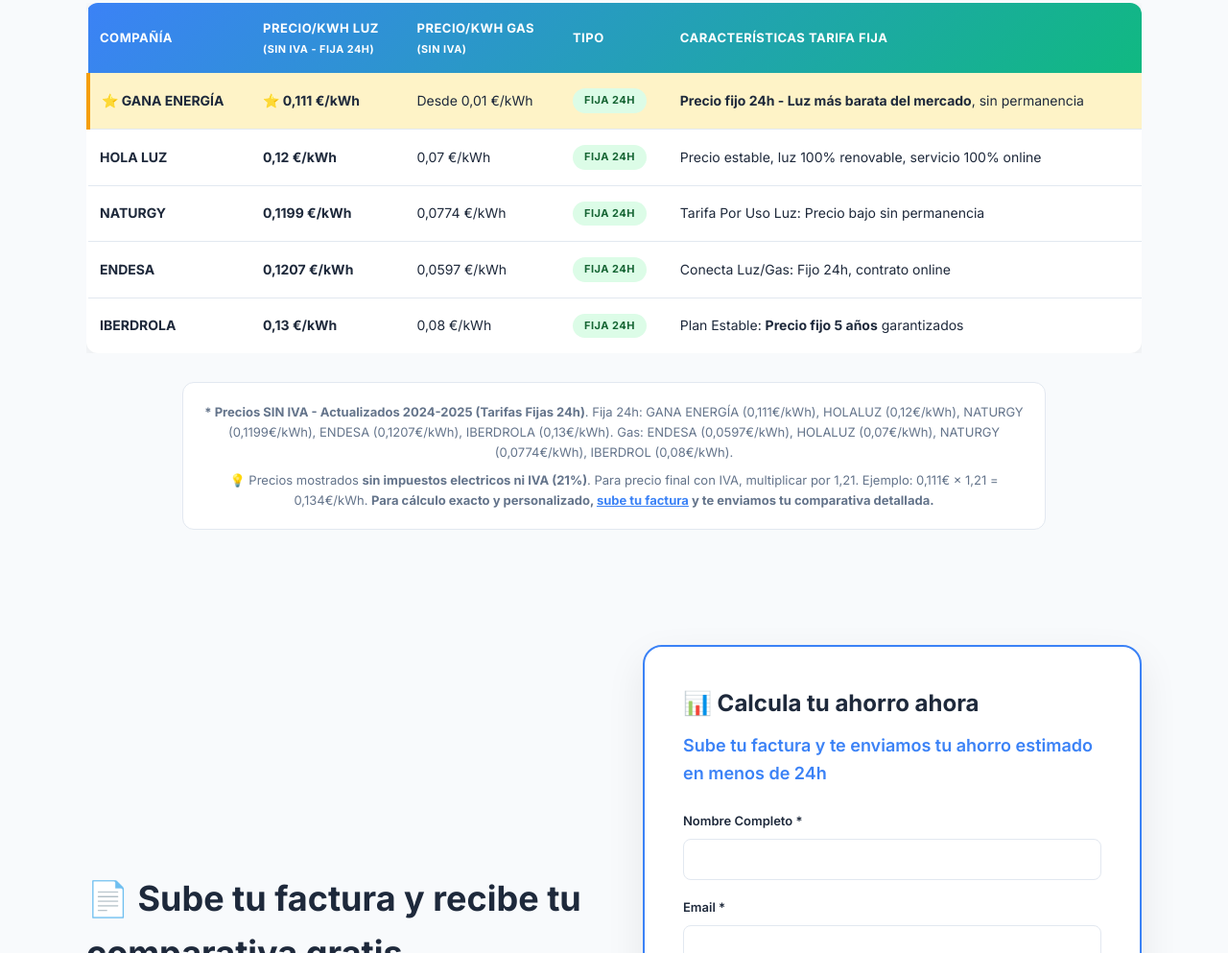
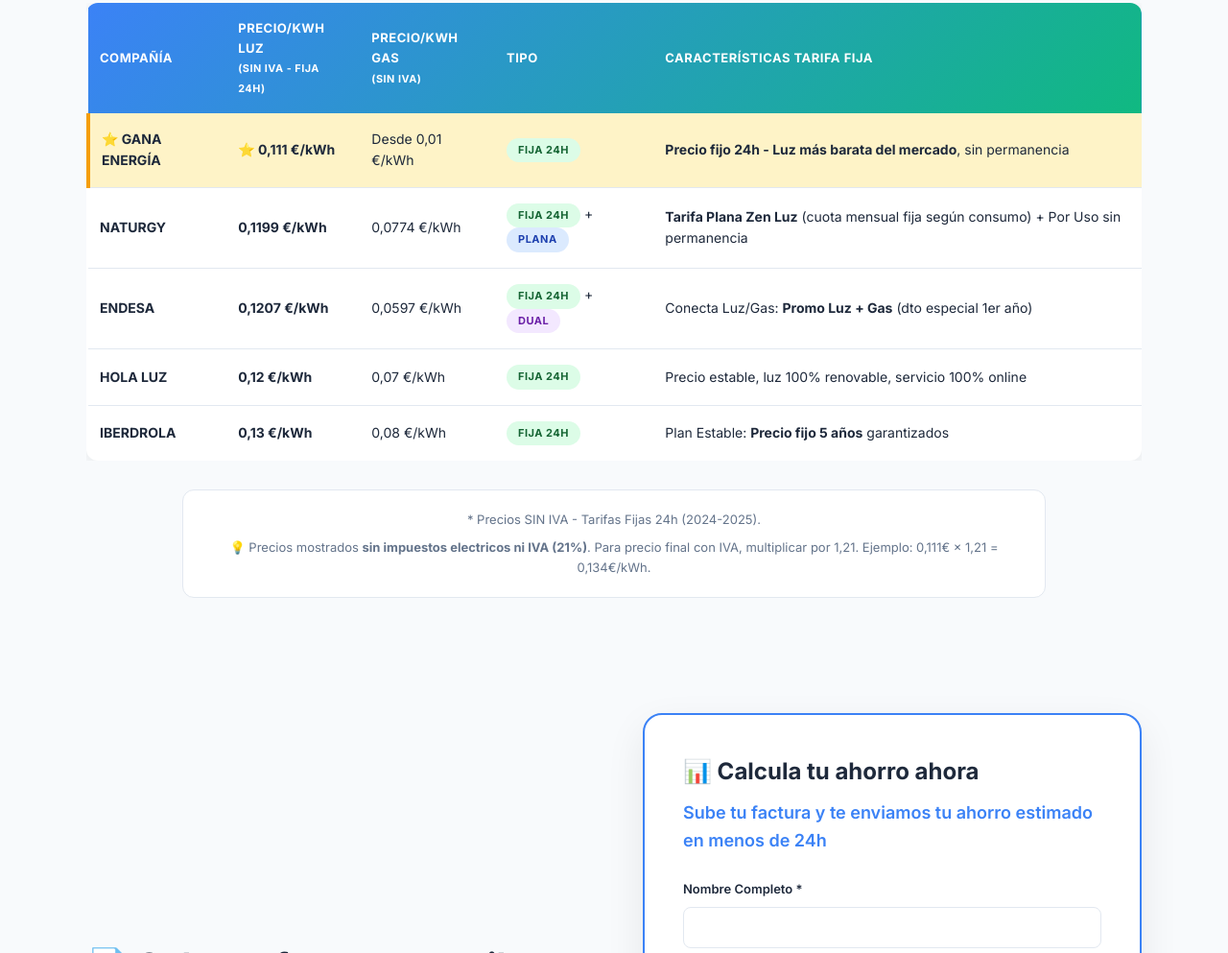
Before and after one commit to holacasuenergia-sketch/holacasuenergia-sketch, a plain HTML site: page index.html in a window 1280 px wide. Shown: the part 3093-4086 px from the top of the page at 96% size. Drawn offline with Linux system fonts and the light colour scheme.

Commit message:
Fix: Disclaimer simplificado + Reordenamiento + Naturgy Plana + Endesa Dual
CAMBIOS IMPLEMENTADOS:

1. DISCLAIMER SIMPLIFICADO:
- REMOVED: Lista completa de precios en primer párrafo
- REMOVED: 'Para cálculo exacto y personalizado, sube tu factura'
- REMAINED:
  * '* Precios SIN IVA - Tarifas Fijas 24h (2024-2025)'
  * Formula IVA: × 1,21
  * Ejemplo: 0,111€ × 1,21 = 0,134€/kWh

2. REORDENAMIENTO (según usuario):

NUEVO ORDEN:
1. ⭐ GANA ENERGÍA: 0,111 €/kWh (luz más barata del mercado)
2. NATURGY: 0,1199 €/kWh (SUBIR - tarifa plana importante)
3. ENDESA: 0,1207 €/kWh (Promo Luz + Gas)
4. HOLA LUZ: 0,12 €/kWh (BAJAR)
5. IBERDROLA: 0,13 €/kWh

ORDEN ANTERIOR:
1. ⭐ GANA ENERGÍA
2. HOLA LUZ
3. NATURGY
4. ENDESA
5. IBERDROLA

3. NATURGY - TARIFA PLANA:
- Añadido tag: 'Plana' (azul)
- Características: 'Tarifa Plana Zen Luz (cuota mensual fija según consumo) + Por Uso sin permanencia'
- Rationale: Tarifa plana le importa mucha gente

4. ENDESA - PROMO LUZ+GAS:
- Añadido tag: 'DUAL' (púrpura)
- Características: 'Promo Luz + Gas (dto especial 1er año)'
- Rationale: Endesa tiene promoción específica para clientes luz + gas

5. CSS TAGS RESTAURADAS:
- .tag-fixed: Verde (Fija 24h)
- .tag-index: Azul (Plana)
- .tag-mixed: Púrpura (DUAL)

CARACTERÍSTICAS ACTUALIZADAS:

GANA ENERGÍA ⭐:
- 'Precio fijo 24h - Luz más barata del mercado, sin permanencia'

NATURGY:
- 'Tarifa Plana Zen Luz (cuota mensual fija según consumo) + Por Uso sin permanencia'
- Tags: Fija 24h + Plana

ENDESA:
- 'Conecta Luz/Gas: Promo Luz + Gas (dto especial 1er año)'
- Tags: Fija 24h + DUAL

HOLA LUZ:
- 'Precio estable, luz 100% renovable, servicio 100% online'
- Tags: Fija 24h

IBERDROLA:
- 'Plan Estable: Precio fijo 5 años garantizados'
- Tags: Fija 24h

RESULT:
- Disclaimer simplificado (menos texto, más limpio)
- Naturgy subida (más prominence)
- HOLA LUZ bajada
- Endesa destacada con promo Dual
- Tarifa Plana Naturgy mencionada
- Diversidad de offerte (Fija, Plana, DUAL)

READY PARA USER VERIFICACIÓN

```diff
--- a/index.html
+++ b/index.html
@@ -919,6 +919,16 @@
         .tag-fixed {
             background: #DCFCE7;
             color: #166534;
+        }
+
+        .tag-index {
+            background: #DBEAFE;
+            color: #1E40AF;
+        }
+
+        .tag-mixed {
+            background: #F3E8FF;
+            color: #6B21A8;
         }
 
         .tariffs-info {
@@ -1526,25 +1536,25 @@
                             <td><strong>Precio fijo 24h - Luz más barata del mercado</strong>, sin permanencia</td>
                         </tr>
                         <tr>
+                            <td><strong>NATURGY</strong></td>
+                            <td><strong>0,1199 €/kWh</strong></td>
+                            <td>0,0774 €/kWh</td>
+                            <td><span class="tag tag-fixed">Fija 24h</span> + <span class="tag tag-index">Plana</span></td>
+                            <td><strong>Tarifa Plana Zen Luz</strong> (cuota mensual fija según consumo) + Por Uso sin permanencia</td>
+                        </tr>
+                        <tr>
+                            <td><strong>ENDESA</strong></td>
+                            <td><strong>0,1207 €/kWh</strong></td>
+                            <td>0,0597 €/kWh</td>
+                            <td><span class="tag tag-fixed">Fija 24h</span> + <span class="tag tag-mixed">DUAL</span></td>
+                            <td>Conecta Luz/Gas: <strong>Promo Luz + Gas</strong> (dto especial 1er año)</td>
+                        </tr>
+                        <tr>
                             <td><strong>HOLA LUZ</strong></td>
                             <td><strong>0,12 €/kWh</strong></td>
                             <td>0,07 €/kWh</td>
                             <td><span class="tag tag-fixed">Fija 24h</span></td>
                             <td>Precio estable, luz 100% renovable, servicio 100% online</td>
-                        </tr>
-                        <tr>
-                            <td><strong>NATURGY</strong></td>
-                            <td><strong>0,1199 €/kWh</strong></td>
-                            <td>0,0774 €/kWh</td>
-                            <td><span class="tag tag-fixed">Fija 24h</span></td>
-                            <td>Tarifa Por Uso Luz: Precio bajo sin permanencia</td>
-                        </tr>
-                        <tr>
-                            <td><strong>ENDESA</strong></td>
-                            <td><strong>0,1207 €/kWh</strong></td>
-                            <td>0,0597 €/kWh</td>
-                            <td><span class="tag tag-fixed">Fija 24h</span></td>
-                            <td>Conecta Luz/Gas: Fijo 24h, contrato online</td>
                         </tr>
                         <tr>
                             <td><strong>IBERDROLA</strong></td>
@@ -1557,8 +1567,8 @@
                 </table>
             </div>
             <div class="tariffs-info">
-                <p><strong>* Precios SIN IVA - Actualizados 2024-2025 (Tarifas Fijas 24h)</strong>. Fija 24h: GANA ENERGÍA (0,111€/kWh), HOLALUZ (0,12€/kWh), NATURGY (0,1199€/kWh), ENDESA (0,1207€/kWh), IBERDROLA (0,13€/kWh). Gas: ENDESA (0,0597€/kWh), HOLALUZ (0,07€/kWh), NATURGY (0,0774€/kWh), IBERDROL (0,08€/kWh).</p>
-                <p>💡 Precios mostrados <strong>sin impuestos electricos ni IVA (21%)</strong>. Para precio final con IVA, multiplicar por 1,21. Ejemplo: 0,111€ × 1,21 = 0,134€/kWh. <strong>Para cálculo exacto y personalizado, <a href="#contacto" style="color: #3B82F6;">sube tu factura</a> y te enviamos tu comparativa detallada.</strong></p>
+                <p>* Precios SIN IVA - Tarifas Fijas 24h (2024-2025).</p>
+                <p>💡 Precios mostrados <strong>sin impuestos electricos ni IVA (21%)</strong>. Para precio final con IVA, multiplicar por 1,21. Ejemplo: 0,111€ × 1,21 = 0,134€/kWh.</p>
             </div>
         </div>
     </section>
```
